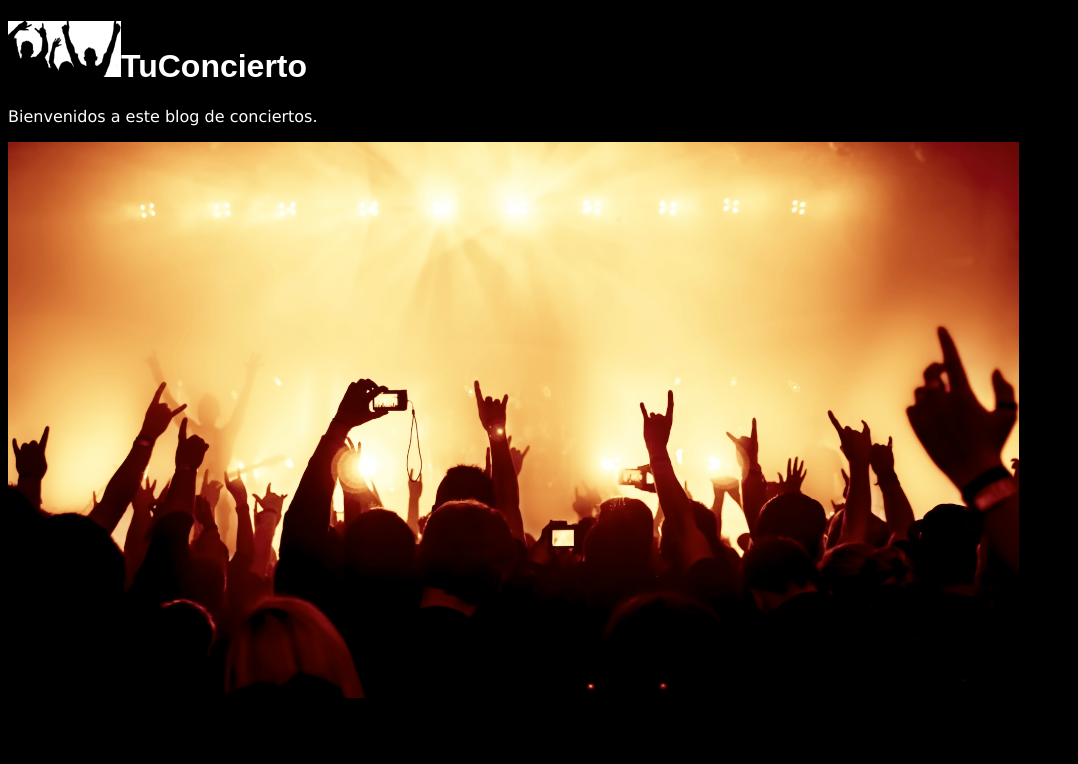
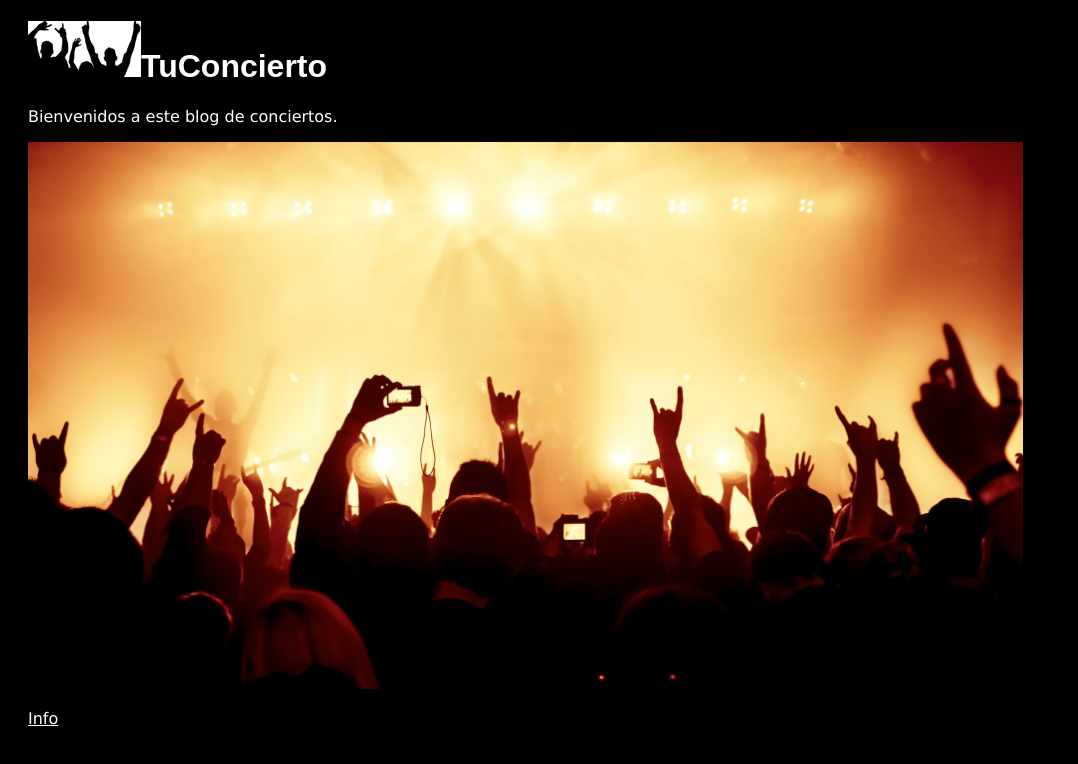
Before and after one commit to Oscaraul/CSS_SINTAXIS, a plain HTML site: page index.html in a window 1280 px wide. Shown: the whole page, without its empty margins (0-1078 px from the left). Drawn offline with Linux system fonts and the light colour scheme.

Commit message:
3.6 Ejercico de codificacion 2

```diff
--- a/ESTILO/Estilo.css
+++ b/ESTILO/Estilo.css
@@ -1 +1,4 @@
 body{background-color: black; color:white; font-family: Verdana}
+h1 {font-family: Arial;}
+a {color:white}
+div {margin-top: 10px;margin-left: 20px;}
--- a/index.html
+++ b/index.html
@@ -5,13 +5,15 @@
     <meta name="viewport" content="width:device-width,user-scalable-no">
     <title>Ejercico de Estilos</title>
 <link rel="stylesheet" href="ESTILO/Estilo.css">
-<style>
-  h1 {font-family: Arial;}
-</style>
   </head>
   <body>
-<h1><img src="IMAGEN/concert_logo.png" alt="Logo" style="background-color:white">TuConcierto</h1>
-<p>Bienvenidos a este blog de conciertos.</p>
-<img src="IMAGEN/concert.jpg" alt="Concierto" style="Width:80%">
+    <div>
+      <h1><img src="IMAGEN/concert_logo.png" alt="Logo" style="background-color:white">TuConcierto</h1>
+      <p>Bienvenidos a este blog de conciertos.</p>
+      <img src="IMAGEN/concert.jpg" alt="Concierto" style="Width:80%">
+      <footer>
+        <p><a href="mailto:info@tuconcierto.com">Info</p>
+      </footer>
+    </div>
   </body>
 </html>
```
